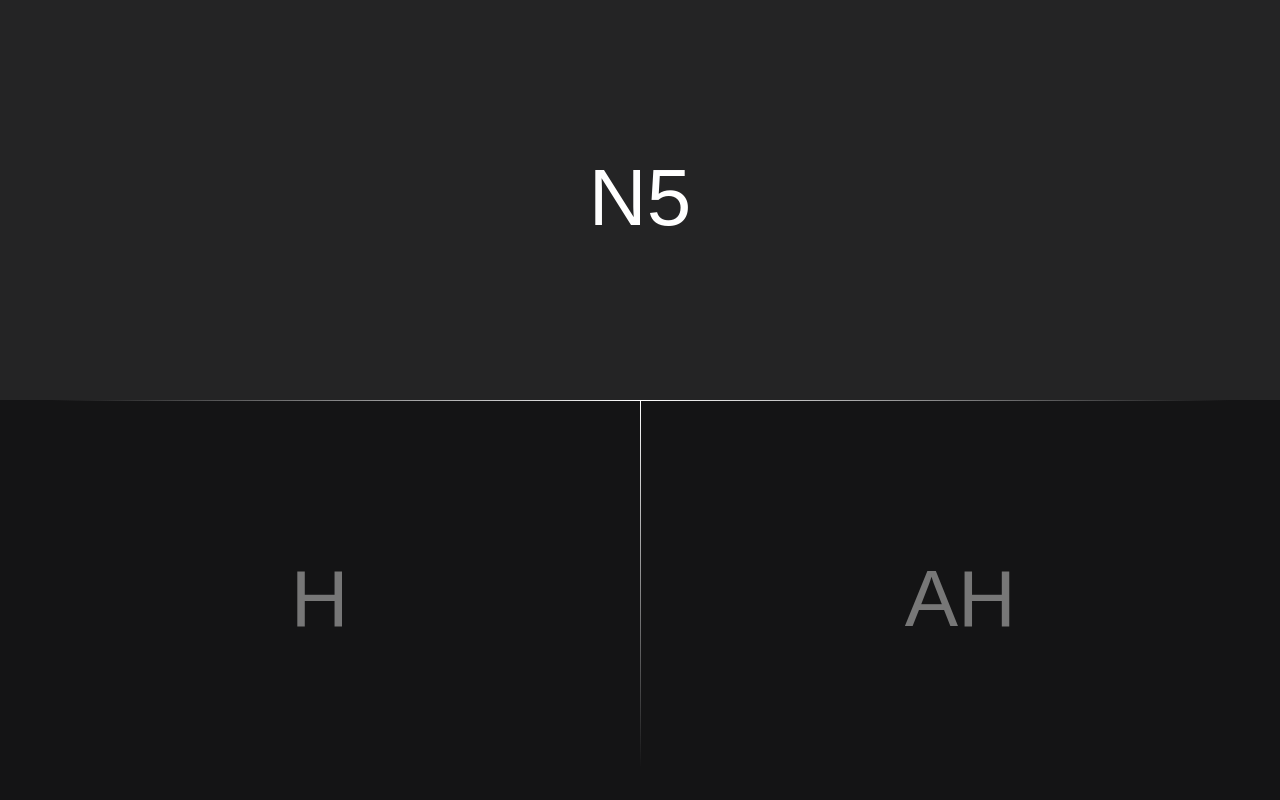
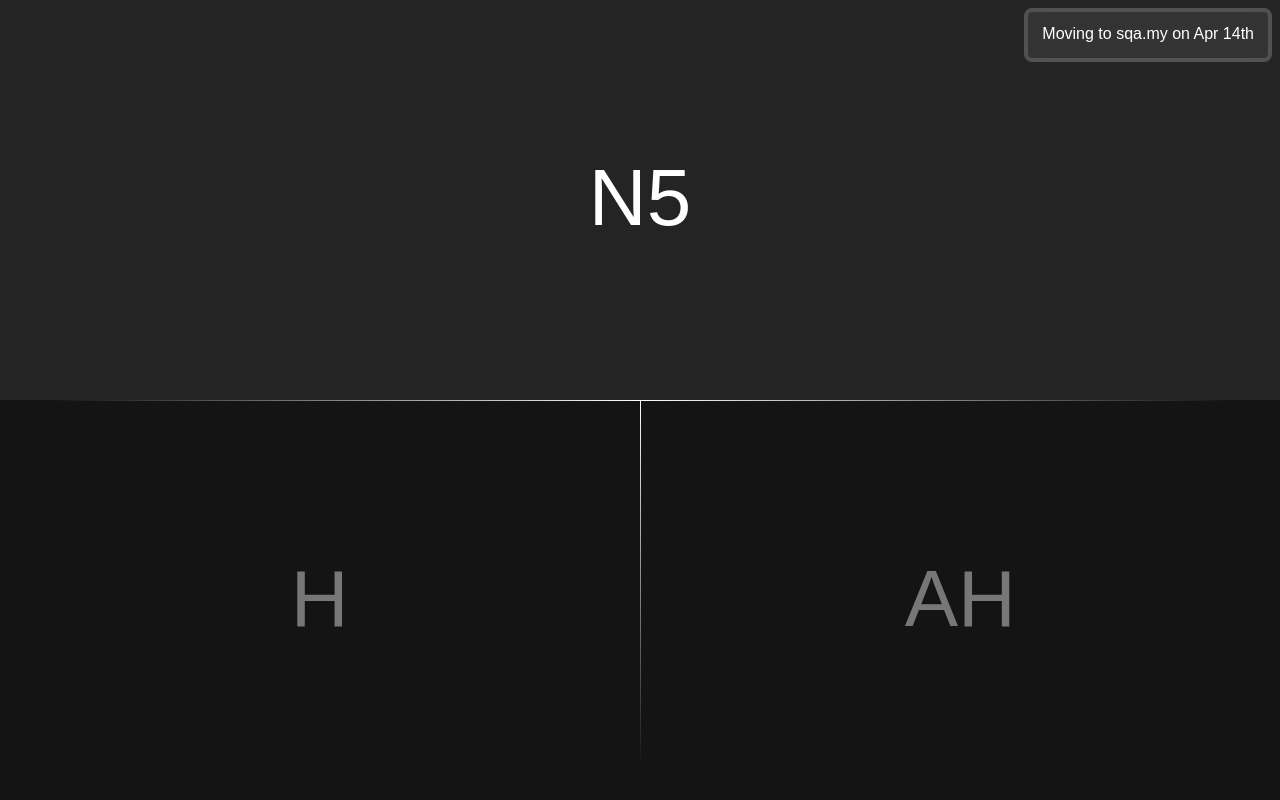
Before and after one commit to qwkdev/sqa, a plain HTML site: page index.html in a window 1280 px wide. Drawn offline with Linux system fonts and the light colour scheme.

Commit message:
Update index.html

```diff
--- a/index.html
+++ b/index.html
@@ -47,6 +47,32 @@
 			#h  { grid-area: 2 / 1 / 3 / 2; }
 			#ah { grid-area: 2 / 2 / 3 / 3; }
 		}
+
+		#notice {
+			position: absolute;
+			top: 1vh;
+			right: 1vh;
+			margin: 0;
+			padding: 1.75vh 1.75vh 2vh 1.75vh;
+			box-sizing: border-box;
+
+			background: rgba(245, 245, 255, 0.075);
+			border: .5vh solid rgba(255, 255, 255, 0.15);
+			border-radius: 1vh;
+			backdrop-filter: blur(10px);
+			box-sizing: border-box;
+
+			color: #fff;
+			text-decoration: none;
+			font-family: Arial;
+			font-weight: 500;
+			font-size: 2vh;
+			line-height: 2vh;
+			text-align: center;
+			z-index: 10;
+
+			transition: .2s;
+		}
 	</style>
 </head>
 <body>
@@ -55,5 +81,6 @@
 		<a id="h" class="grey" href="">H</a>
 		<a id="ah" class="grey" href="">AH</a>
 	</div>
+	<h1 id="notice">Moving to sqa.my on Apr 14th</h1>
 </body>
 </html>
```
